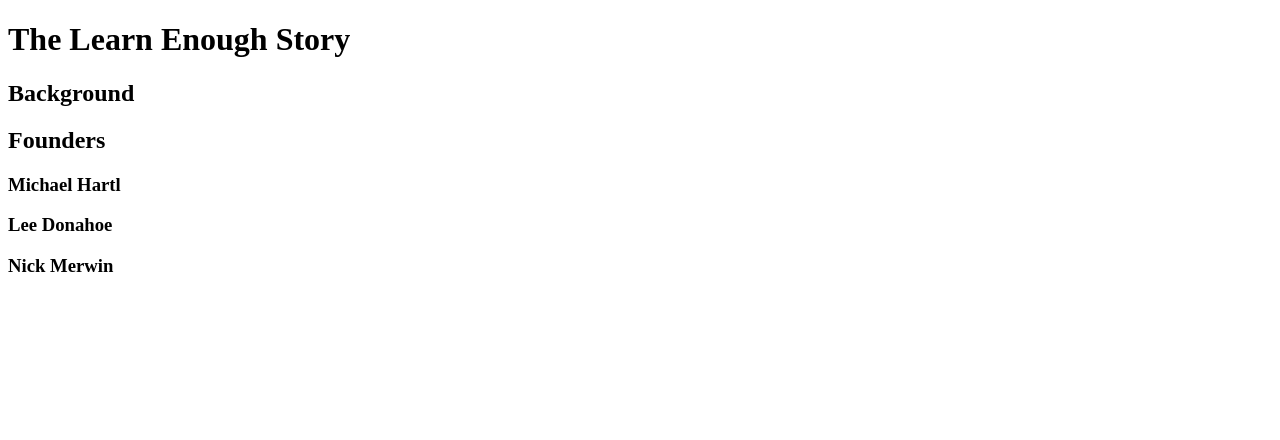
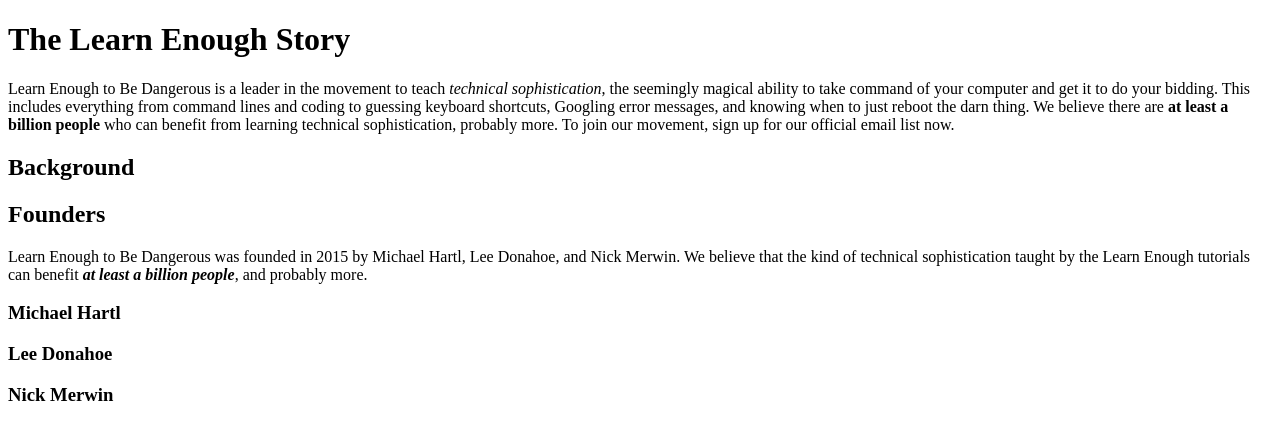
Before and after one commit to jdhodge/sample_website, a plain HTML site: page index.html in a window 1280 px wide. Drawn offline with Linux system fonts and the light colour scheme.

Commit message:
Add initial index content

```diff
--- a/index.html
+++ b/index.html
@@ -7,9 +7,17 @@
   <body>
     <h1>The Learn Enough Story</h1>
 
+    <p>
+      Learn Enough to Be Dangerous is a leader in the movement to teach <em>technical sophistication</em>, the seemingly magical ability to take command of your computer and get it to do your bidding. This includes everything from command lines and coding to guessing keyboard shortcuts, Googling error messages, and knowing when to just reboot the darn thing. We believe there are <strong>at least a billion people</strong> who can benefit from learning technical sophistication, probably more. To join our movement, sign up for our official email list now.
+    </p>
+
     <h2>Background</h2>
 
     <h2>Founders</h2>
+
+    <p>
+      Learn Enough to Be Dangerous was founded in 2015 by Michael Hartl, Lee Donahoe, and Nick Merwin. We believe that the kind of technical sophistication taught by the Learn Enough tutorials can benefit <em><strong>at least a billion people</strong></em>, and probably more.
+    </p>
 
     <h3>Michael Hartl</h3>
 
```
